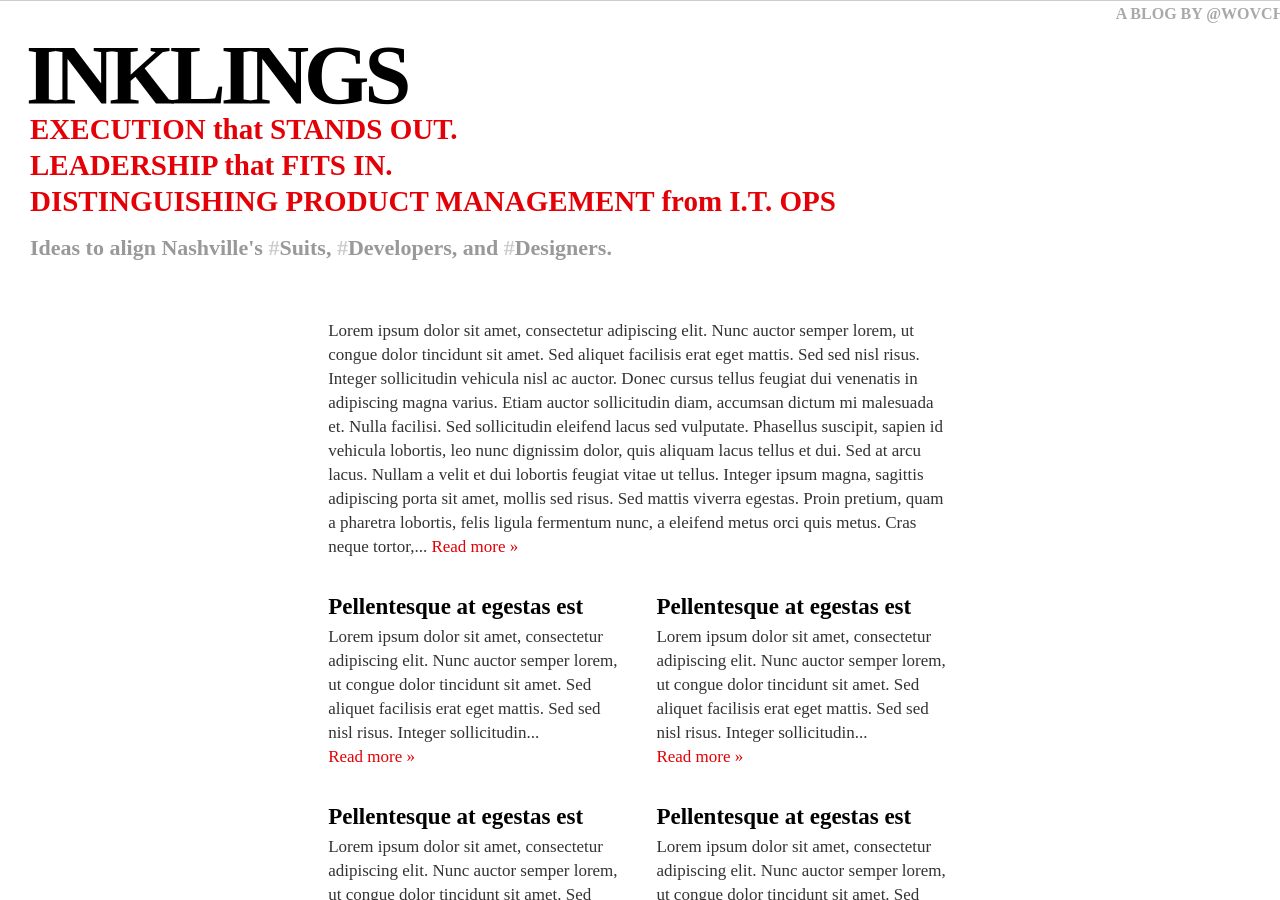
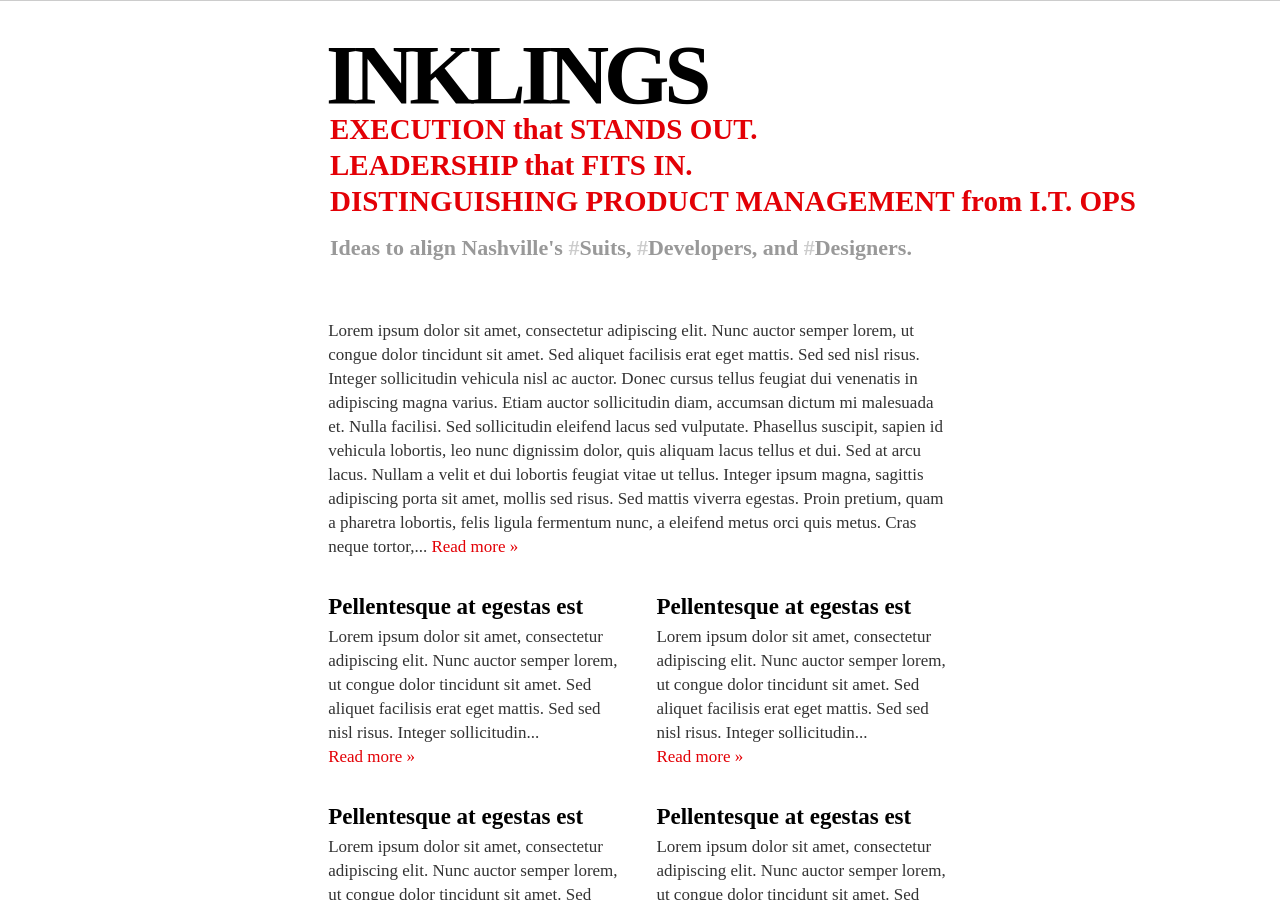
Before and after one commit to wovchko/inklings, a Jekyll site: the page built from index.html, in a window 1280 px wide and 900 px high. Built offline with Jekyll 4.4.1, drawn with Linux system fonts in a browser that asks for light colours; Markdown is read by kramdown in place of the engine named in the settings; the list of posts is cut into pages by our own code.

```diff
--- a/_layouts/default.html
+++ b/_layouts/default.html
@@ -21,7 +21,7 @@
   </head>
   <body>
     <div class="container-fluid">
-      <div class="row-fluid span6">
+      <div class="row-fluid span6 offset3">
         <h1 class="hidden-phone">A blog by <a href="http://twitter.com/wovchko" target="_blank">@wovchko</a></h1>
         <h2>Inklings</h2>
         <h3>Execution <span class="lower">that</span> stands out.</h3>
```
